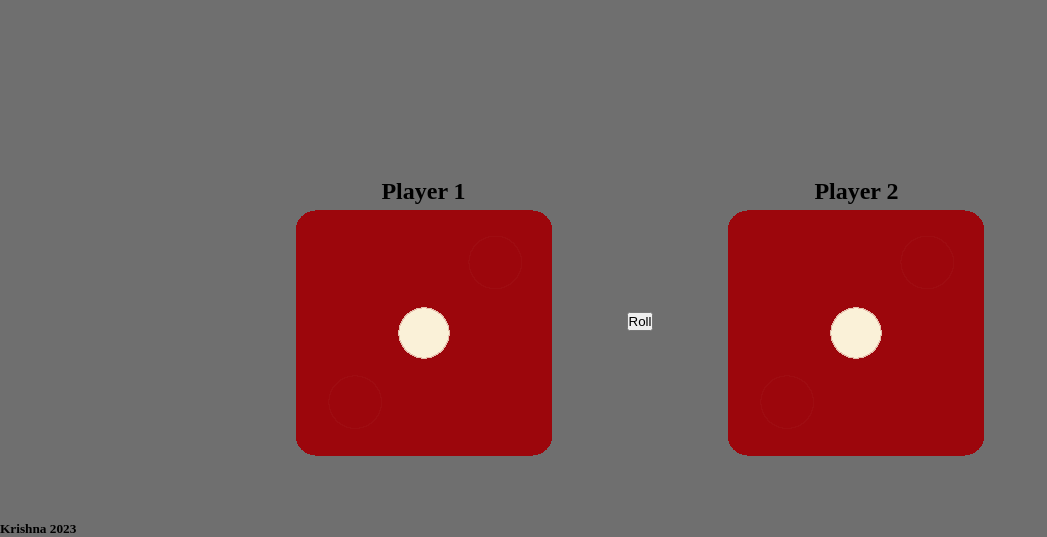
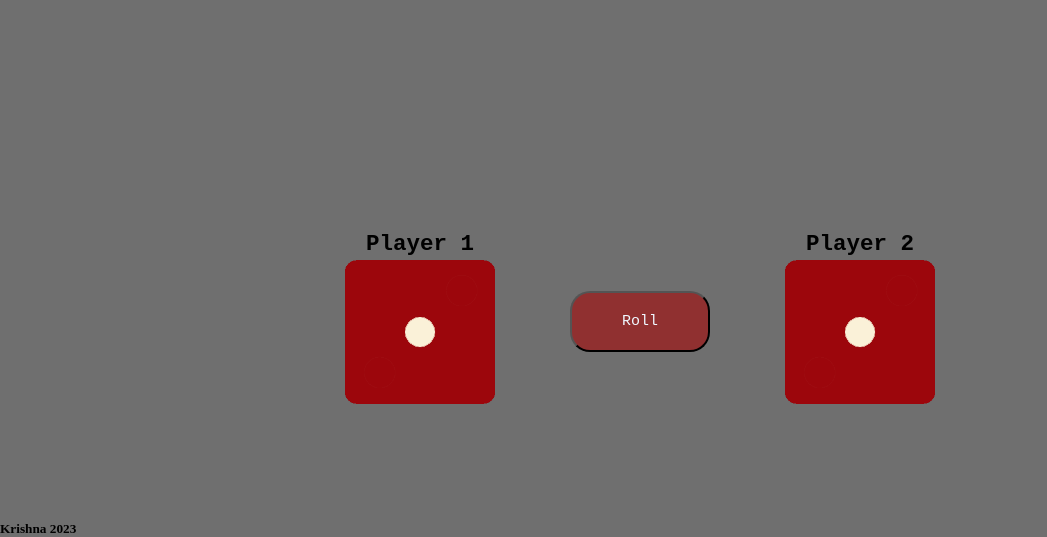
Before and after one commit to krishna-paulraj/Dice-Roller, a plain HTML site: page index.html in a window 1280 px wide. Shown: the part 279-816 px from the top of the page, without its empty margins (0-1047 px from the left). Drawn offline with Linux system fonts and the light colour scheme.

Commit message:
Update style.css

```diff
--- a/style.css
+++ b/style.css
@@ -11,6 +11,7 @@ body{
     display: flex;
     align-items: center;
     justify-content: center;
+    text-align: center;
     height: 50vh;
 
 }
@@ -26,14 +27,23 @@ body{
     font-family:Impact, Haettenschweiler, 'Arial Narrow Bold', sans-serif;
 }
 
-.box{
-    height: 100px;
-    width: 100px;
-    background-color: rgb(0, 0, 0);
+img{
+    height: 150px;
+    width: 150px;
 }
-.dice h2{
-    text-align: center;
-}
+
 .dice{
     margin: 75px;
+    font-family: monospace;
+    font-size: 15px;
 }
+
+.btn{
+    text-align: center;
+    font-size: 15px;
+    font-family:monospace;
+    padding: 20px 50px;
+    background-color: rgb(144, 48, 48);
+    color: aliceblue;
+    border-radius: 20px;
+}
```
